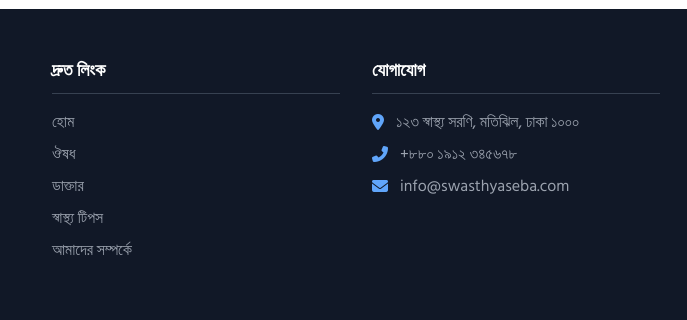
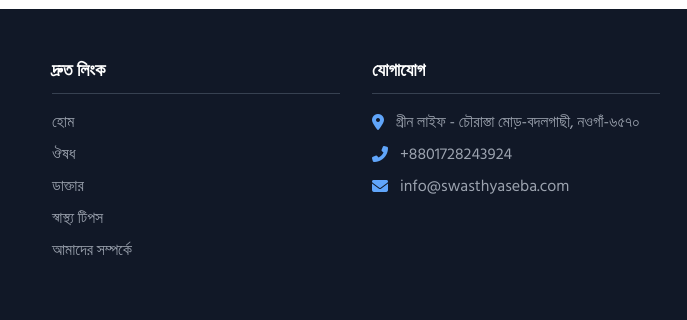
Before and after one commit to fabihanawal/-, a plain HTML site: page index.html in a window 1280 px wide. Shown: the part 3981-4301 px from the top of the page, 284-971 px from the left. Drawn offline with nearby package versions, Linux system fonts and the light colour scheme.

Commit message:
Update contact information in index.html

```diff
--- a/index.html
+++ b/index.html
@@ -491,11 +491,11 @@
                     <ul class="space-y-2 text-gray-400">
                         <li class="flex items-start">
                             <i class="fas fa-map-marker-alt mt-1 mr-3 text-blue-400"></i>
-                            <span class="bangla-text">১২৩ স্বাস্থ্য সরণি, মতিঝিল, ঢাকা ১০০০</span>
+                            <span class="bangla-text"> গ্রীন লাইফ - চৌরাস্তা মোড়-বদলগাছী, নওগাঁ-৬৫৭০</span>
                         </li>
                         <li class="flex items-center">
                             <i class="fas fa-phone-alt mr-3 text-blue-400"></i>
-                            <span class="bangla-text">+৮৮০ ১৯১২ ৩৪৫৬৭৮</span>
+                            <span class="bangla-text">+8801728243924</span>
                         </li>
                         <li class="flex items-center">
                             <i class="fas fa-envelope mr-3 text-blue-400"></i>
```
